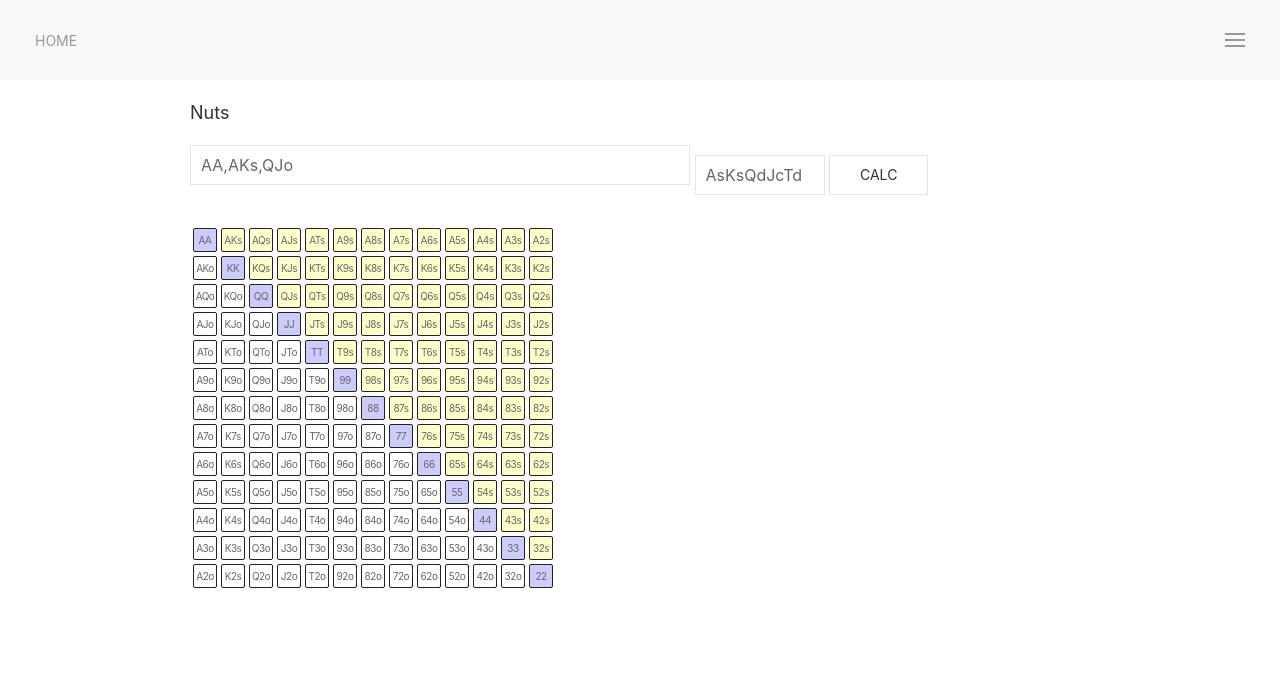
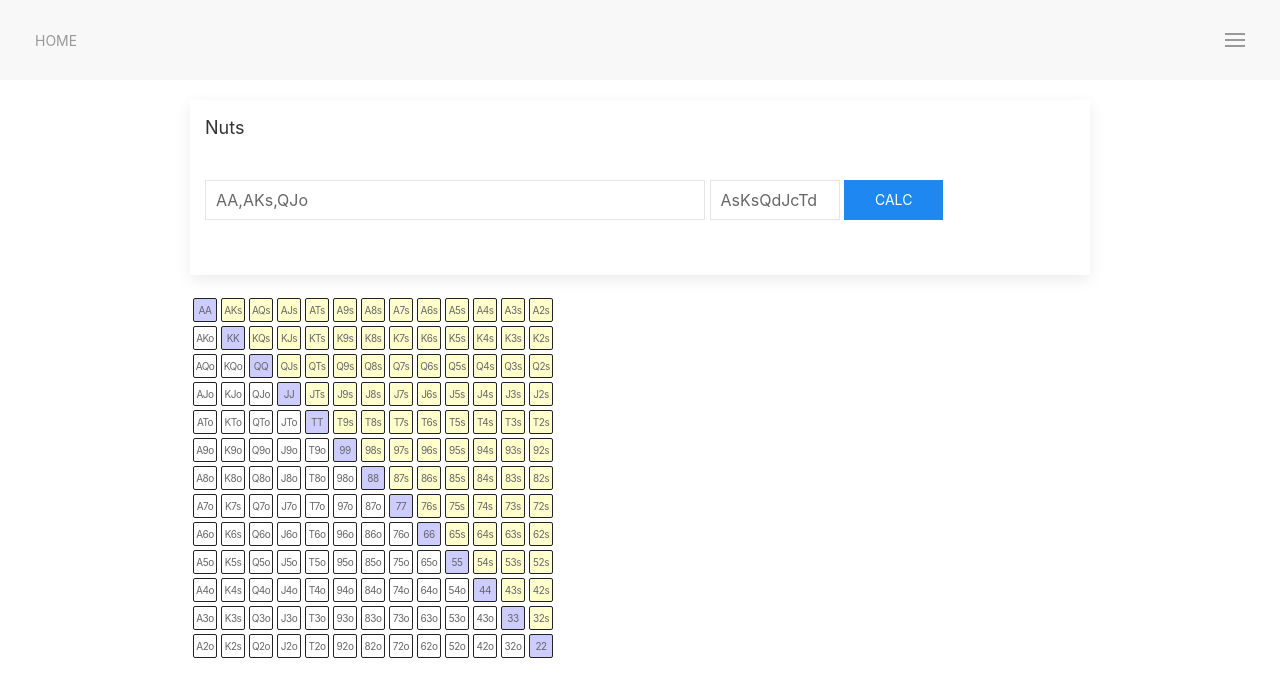
Before and after one commit to jwhite3854/draw, a plain HTML site: page nuts.html in a window 1280 px wide. Drawn offline with Linux system fonts and the light colour scheme.

Commit message:
Cleaned up nuts page

```diff
--- a/nuts.html
+++ b/nuts.html
@@ -61,16 +61,18 @@
         </nav>
 
         <div class="uk-container uk-container-small uk-position-relative uk-margin-bottom">
+            <div id="board-card" class="uk-card uk-card-default uk-card-body uk-padding-small">
                 <h1 class="uk-card-title" style="font-size:18px">Nuts</h1>
-                <div>
-                    <input type="text" id="rangeInput" class="uk-input uk-form-width-large uk-margin" placeholder="Range" value="AA,AKs,QJo" />
-                    <input type="text" id="boardInput" class="uk-input uk-form-width-small" placeholder="Board" value="AsKsQdJcTd" />
-                    <button class="uk-button uk-button-default" onclick="calculate();">Calc</button>
-                </div>
-                <div id="results"></div>
-                <table id="grid" class="uk-margin">
+                <input type="text" id="rangeInput" class="uk-input uk-form-width-large uk-margin" placeholder="Range" value="AA,AKs,QJo" />
+                <input type="text" id="boardInput" class="uk-input uk-form-width-small" placeholder="Board" value="AsKsQdJcTd" />
+                <button class="uk-button uk-button-primary uk-button-default" onclick="calculate();">Calc</button>
+                <div id="results" class="uk-margin"></div>
+            </div>
+            <div class="uk-margin">
+                <table id="grid">
                     <tbody></tbody>
                 </table>
+            </div>
         </div>
         <script src="js/solve.js"></script>
         <script src="js/nuts.js"></script>
```
